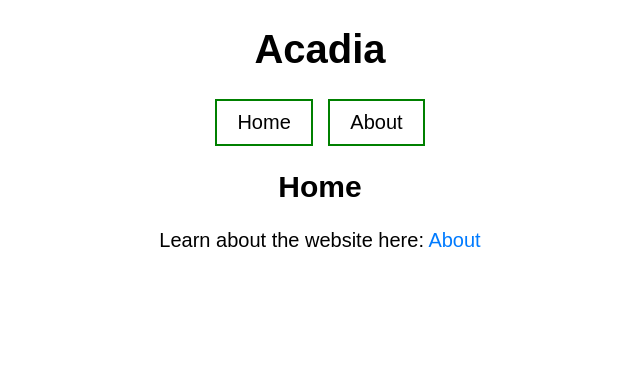
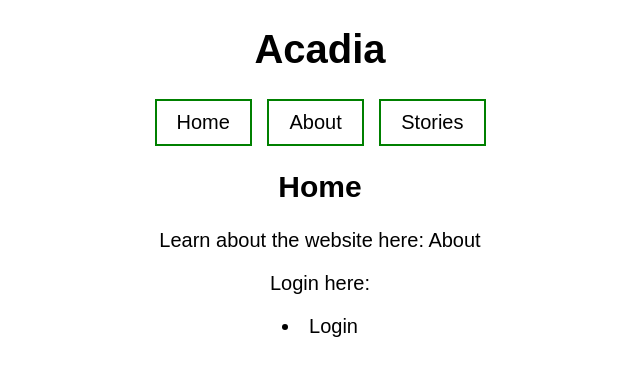
Before and after one commit to Pieter314159/Storysite, a Flask app: page / in a window 1280 px wide. Shown: the top 376 px of the page, without its empty margins (320-960 px from the left). Run offline with Flask 3, Linux system fonts and the light colour scheme.

Commit message:
Added login page, it is not functional.

```diff
--- a/Acadia/pages.py
+++ b/Acadia/pages.py
@@ -9,3 +9,10 @@ def home():
 @bp.route("/about")
 def about():
     return render_template("pages/about.html")
+@bp.route("/stories")
+def stories():
+    return render_template("pages/stories.html")
+
+@bp.route("/login")
+def login():
+    return render_template("pages/login.html")
--- a/Acadia/static/styles.css
+++ b/Acadia/static/styles.css
@@ -16,18 +16,14 @@ nav ul li {
     margin: 0 5px;
 }
 
-
-a,
-
-
-
 a,
 #gen a:visited {
-    color: #007bff;
+    color: black;
     text-decoration: none;
 }
-a:hover {
-    color: #0056b3;
+
+#gen a:hover {
+    color: goldenrod;
     text-decoration: underline;
 }
 
--- a/Acadia/templates/_navigation.html
+++ b/Acadia/templates/_navigation.html
@@ -3,6 +3,7 @@
         <div id="top">
             <li><a href="{{ url_for('pages.home') }}">Home</a></li>
             <li><a href="{{ url_for('pages.about') }}">About</a></li>
+            <li><a href="{{ url_for('pages.stories') }}">Stories</a></li>
         </div>
     </ul>
 </nav>
--- a/Acadia/templates/pages/home.html
+++ b/Acadia/templates/pages/home.html
@@ -5,5 +5,8 @@
 {% endblock header %}
 
 {% block content %}
-<div id="gen"><p>Learn about the website here: <a href="{{ url_for('pages.about') }}">About</a></p></div>
+<div id="gen">
+    <p>Learn about the website here: <a href="{{ url_for('pages.about') }}">About</a></p>
+    <p>Login here: <li><a href="{{ url_for('pages.login') }}">Login</a></li></p>
+</div>
 {% endblock content %}
```
